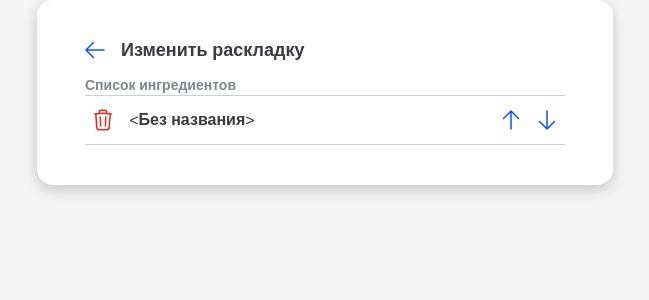
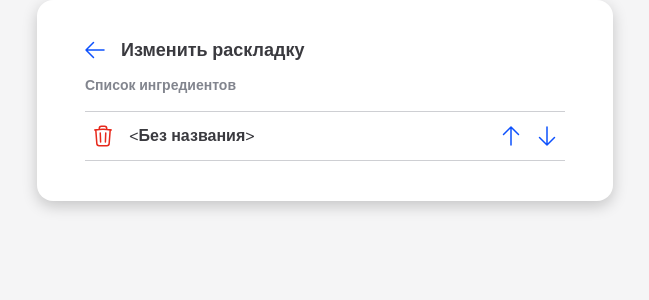
Before and after one commit to stepanzh/Proportio-beta, a Vue app: page / in a window 1280 px wide. Both pictures are taken after a click on the button 418 px from the left and 251 px from the top of the page. Shown: the top 300 px of the page, without its empty margins (315-964 px from the left). Built offline with nearby package versions, Linux system fonts and the light colour scheme.

Commit message:
fix(edit-view): margin for main content

```diff
--- a/src/views/proportio/EditView.vue
+++ b/src/views/proportio/EditView.vue
@@ -14,7 +14,7 @@
             <header class="txt-h-caption">
                 Список ингредиентов
             </header>
-            <main v-if="store.ingredients.length">
+            <main class="edit-view-main" v-if="store.ingredients.length">
                 <div v-for="ingr in store.ingredients" :key="ingr.id" class="edit-item">
                     <PIconButton @click="store.remove(ingr.id)" class="red">
                         <TrashIconOutline />
@@ -50,6 +50,10 @@ const store = useProportioCalculatorStore()
 
 
 <style scoped>
+.edit-view-main {
+    margin-top: 16px;
+}
+
 .edit-item {
     display: grid;
     grid-template-columns: auto 1fr auto;
```
